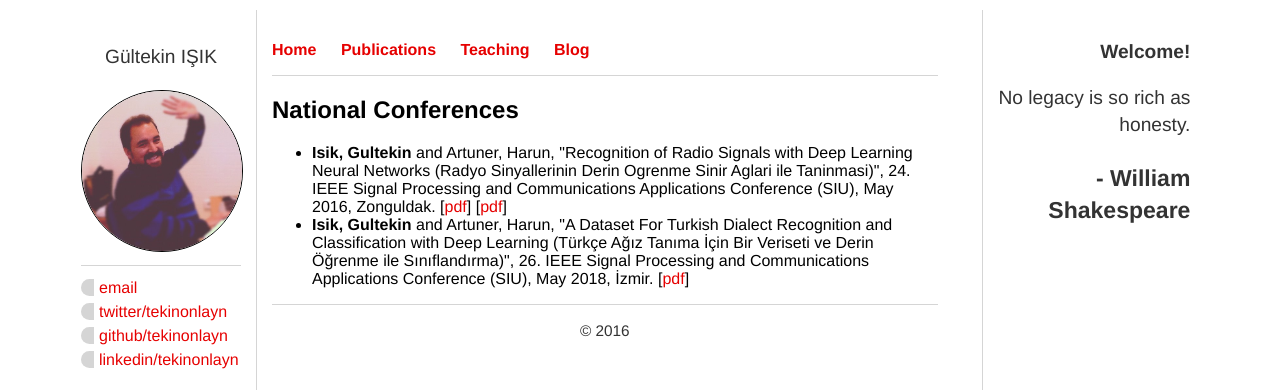
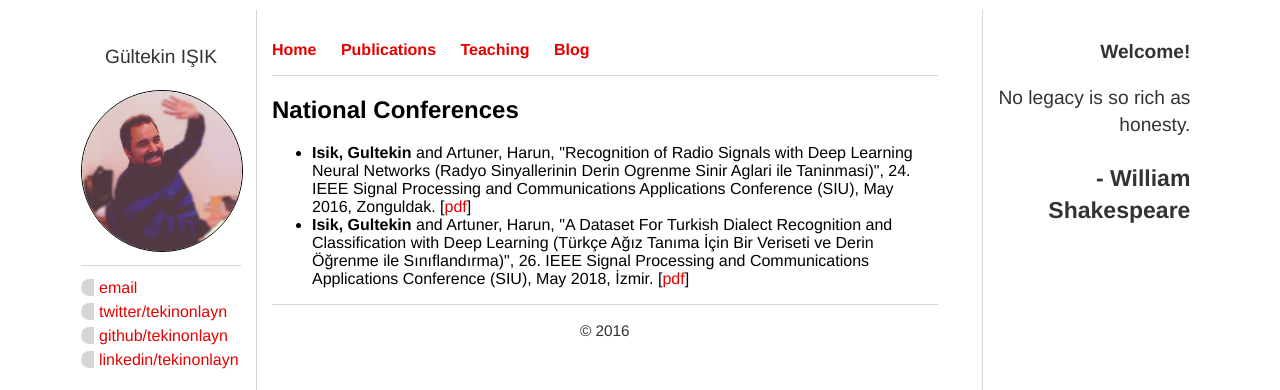
Before and after one commit to tekinonlayn/gi.github.io, a Jekyll site: the page built from pubs/index.html, in a window 1280 px wide. Shown: the top 390 px of the page. Built offline with Jekyll 4.4.1, drawn with Linux system fonts in a browser that asks for light colours.

Commit message:
Update index.html

```diff
--- a/pubs/index.html
+++ b/pubs/index.html
@@ -5,7 +5,7 @@
 <div class="blurb">
 	<h2>National Conferences</h2>
 	<ul>
-	<li><b>Isik, Gultekin</b> and Artuner, Harun, "Recognition of Radio Signals with Deep Learning Neural Networks (Radyo Sinyallerinin Derin Ogrenme Sinir Aglari ile Taninmasi)", 24. IEEE Signal Processing and Communications Applications Conference (SIU), May 2016, Zonguldak. [<a href="/files/siu_2016.pdf">pdf</a>] [<a href="/files/sinav1.pdf">pdf</a>]   </li>
+	<li><b>Isik, Gultekin</b> and Artuner, Harun, "Recognition of Radio Signals with Deep Learning Neural Networks (Radyo Sinyallerinin Derin Ogrenme Sinir Aglari ile Taninmasi)", 24. IEEE Signal Processing and Communications Applications Conference (SIU), May 2016, Zonguldak. [<a href="/files/siu_2016.pdf">pdf</a>]   </li>
 	<li><b>Isik, Gultekin</b> and Artuner, Harun, "A Dataset For Turkish Dialect Recognition and Classification with Deep Learning (Türkçe Ağız Tanıma İçin Bir Veriseti ve Derin Öğrenme ile Sınıflandırma)", 26. IEEE Signal Processing and Communications Applications Conference (SIU), May 2018, İzmir. [<a href="/files/siu_2018.pdf">pdf</a>]  </li>
 	</ul>
 </div><!-- /.blurb -->
```
